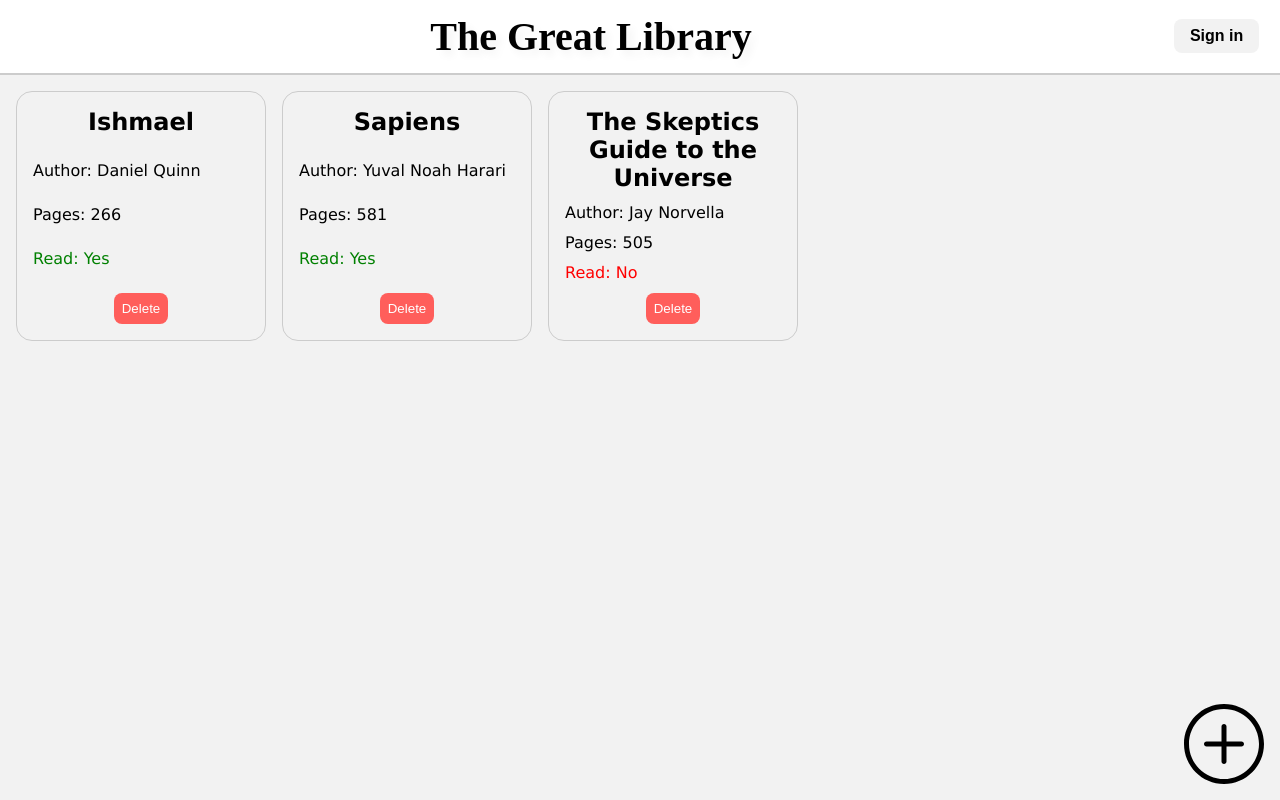
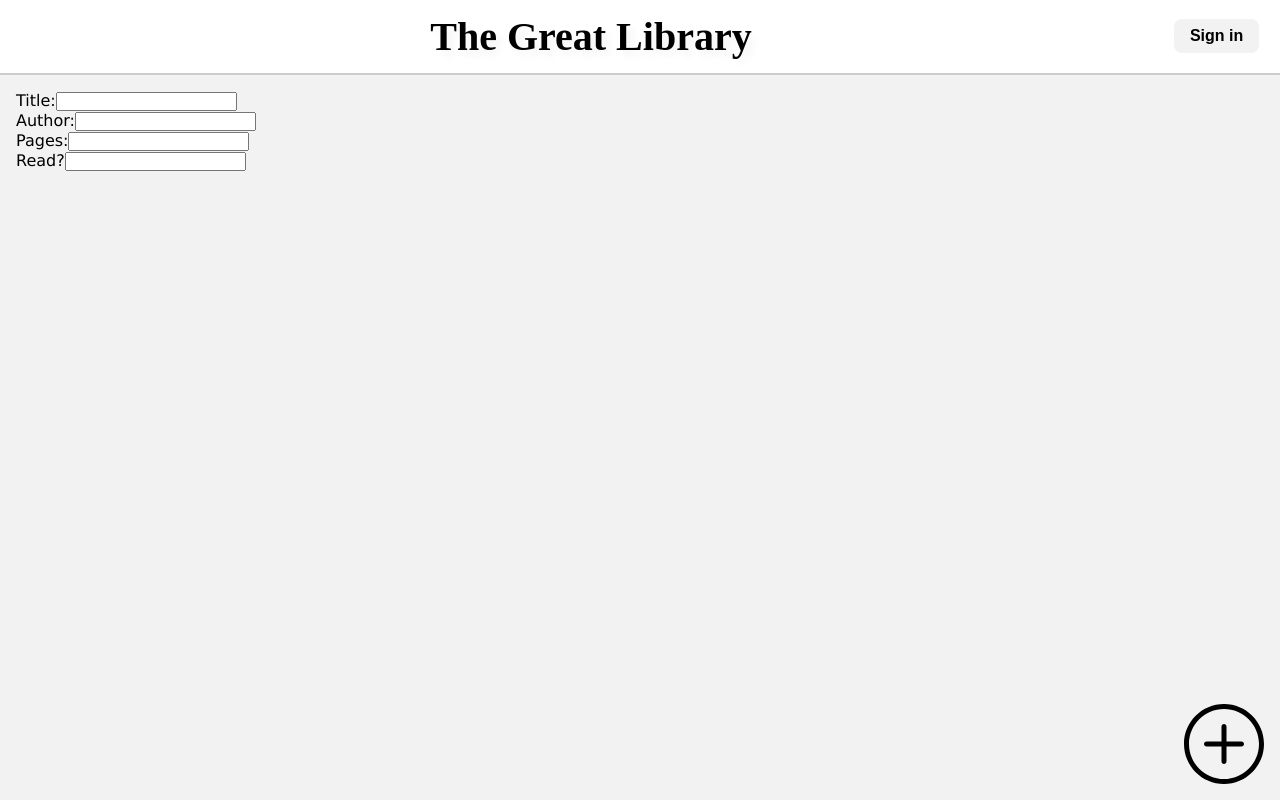
Before and after one commit to claytonm17/library, a plain HTML site: page index.html in a window 1280 px wide. Both pictures are taken after a click on the button 1224 px from the left and 744 px from the top of the page. Drawn offline with Linux system fonts and the light colour scheme; a web font is replaced by a local one.

Commit message:
feat: pop-up form added to button

```diff
--- a/index.js
+++ b/index.js
@@ -45,12 +45,6 @@ function displayAllBooks() {
     }
 }
 
-// Event listener for add book button
-let addBookButton = document.querySelector('.add-book');
-addBookButton.addEventListener('click', () => {
-    console.log('click')
-});
-
 let shelf = document.querySelector('.library');
 
 // Create book tab
@@ -85,4 +79,53 @@ const createBookContainer = (book) => {
     shelf.appendChild(bookContainer);
 }
 
-displayAllBooks()
+// Add a book functionality
+// Event listener for add book button
+let addBookButton = document.querySelector('.add-book');
+addBookButton.addEventListener('click', () => {
+    console.log('click');
+    createForm();
+});
+
+// Create form function
+const createForm = () => {
+    const formContainer = document.createElement('form');
+    // Title
+    const titleContainer = document.createElement('div');
+    const titleLabel = document.createElement('label');
+    const titleInput = document.createElement('input');
+    // Author
+    const authorContainer = document.createElement('div');
+    const authorLabel = document.createElement('label');
+    const authorInput = document.createElement('input');
+    // Pages
+    const pagesContainer = document.createElement('div');
+    const pagesLabel = document.createElement('label');
+    const pagesInput = document.createElement('input');
+    // Read?
+    const isReadContainer = document.createElement('div');
+    const isReadLabel = document.createElement('label');
+    const isReadInput = document.createElement('input');
+
+    // Label text contents
+    titleLabel.textContent = 'Title:';
+    authorLabel.textContent = 'Author:';
+    pagesLabel.textContent = 'Pages:';
+    isReadLabel.textContent = 'Read?';
+
+    // Layout of DOM
+    formContainer.appendChild(titleContainer);
+    formContainer.appendChild(authorContainer);
+    formContainer.appendChild(pagesContainer);
+    formContainer.appendChild(isReadContainer);
+    titleContainer.appendChild(titleLabel);
+    titleContainer.appendChild(titleInput);
+    authorContainer.appendChild(authorLabel);
+    authorContainer.appendChild(authorInput);
+    pagesContainer.appendChild(pagesLabel);
+    pagesContainer.appendChild(pagesInput);
+    isReadContainer.appendChild(isReadLabel);
+    isReadContainer.appendChild(isReadInput);
+
+    shelf.appendChild(formContainer);
+}
--- a/styles.css
+++ b/styles.css
@@ -45,6 +45,7 @@ h1 {
     color: var(--dark-text-color);
     font-size: 1rem;
     font-weight: 700;
+    cursor: pointer;
 }
 
 svg {
@@ -113,4 +114,5 @@ svg {
     border-radius: 0.5rem;
     color: var(--light-text-color);
     align-self: center;
+    cursor: pointer;
 }
```
